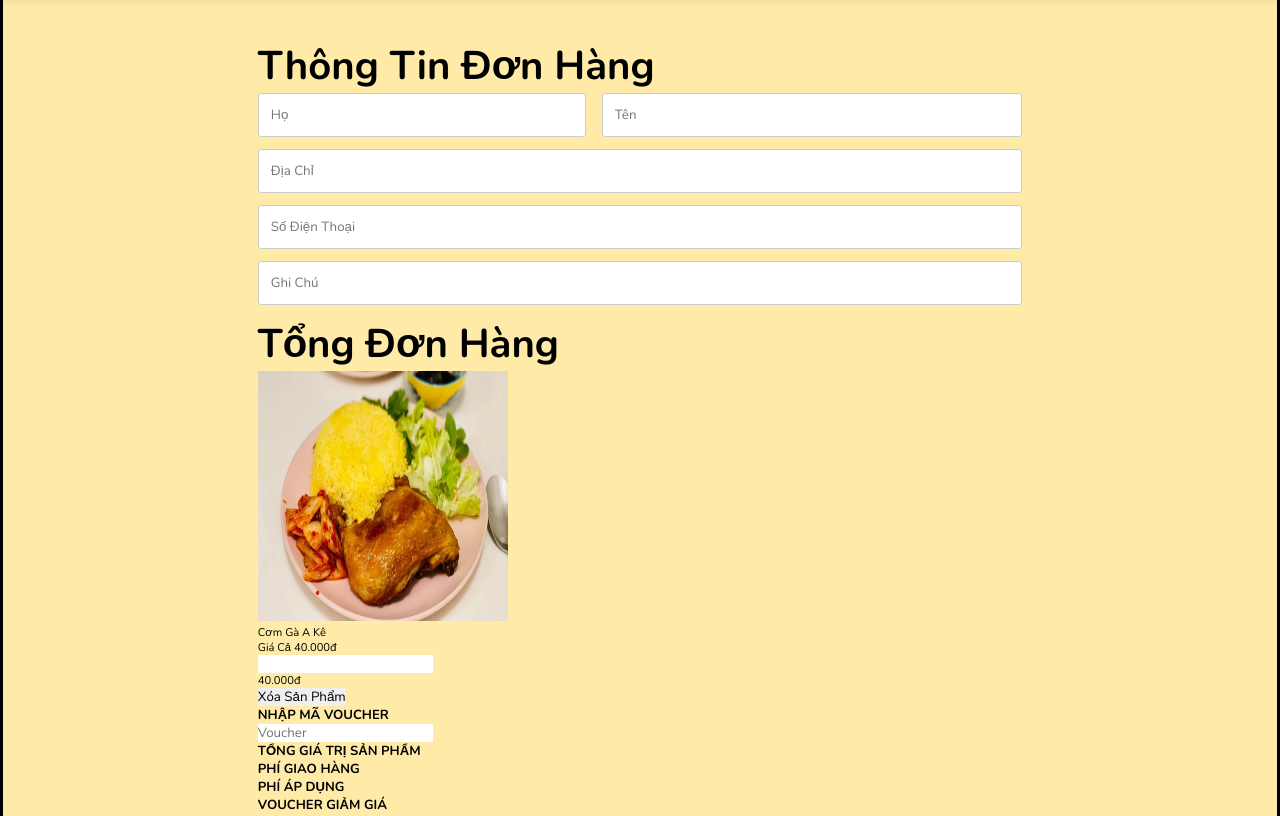
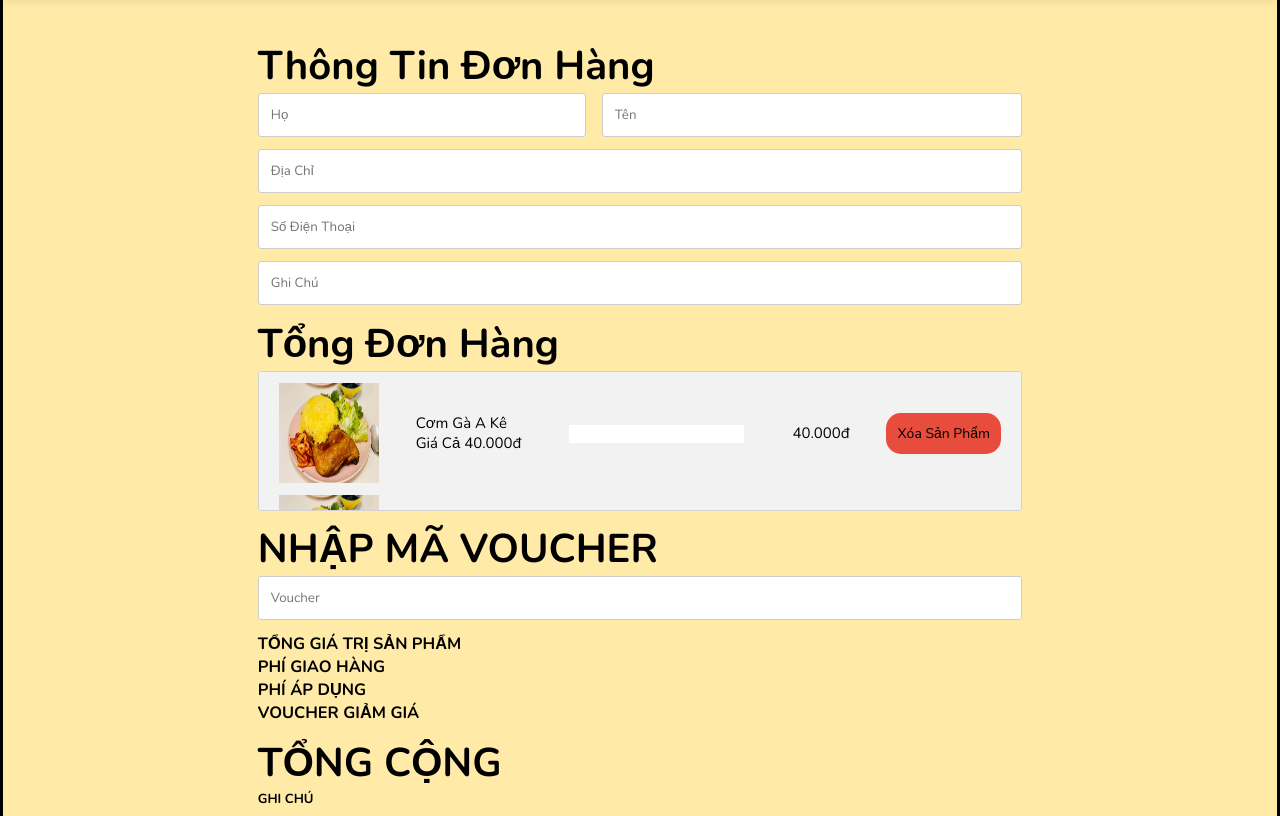
Before and after one commit to 2imfatx/SE-20CLC03-Group10, a plain HTML site: page Source/order.html in a window 1280 px wide. Shown: the part 136-952 px from the top of the page. Drawn offline with nearby package versions, Linux system fonts and the light colour scheme.

Commit message:
update order + footer

```diff
--- a/Source/order.html
+++ b/Source/order.html
@@ -58,27 +58,39 @@
             <h2> Tổng đơn hàng</h2>
             <div class="listOrder">
                 <div id="productOrder">
-                    <div>
-                        <img src="comGa.jpg" alt="">
-                    </div>
+                    <img src="comGa.jpg" alt="">
                     <div>
                         <p>Cơm gà A Kê</p>
                         <p>Giá cả 40.000đ</p>
                     </div>
                     <div>
-                            <input type="number" min="1">
+                        <input type="number" min="1">
                     </div>
                     <div>
                         <p>40.000đ</p>
                     </div>
+                    <button>Xóa sản phẩm </button>
+                </div>
+
+                <div id="productOrder">
+                    <img src="comGa.jpg" alt="">
                     <div>
-                        <button>Xóa sản phẩm </button>
+                        <p>Cơm gà A Kê</p>
+                        <p>Giá cả 40.000đ</p>
                     </div>
+                    <div>
+                        <input type="number" min="1">
+                    </div>
+                    <div>
+                        <p>40.000đ</p>
+                    </div>
+                    <button>Xóa sản phẩm </button>
                 </div>
             </div>
-            <div class="total">
+        </div>
+        <div class="total">
                 <div class="voucher">
-                    <h3>NHẬP MÃ VOUCHER</h3>
+                    <h2>NHẬP MÃ VOUCHER</h3>
                     <input type="text" placeholder="Voucher">
                 </div>
                 <div class="detailBill">
@@ -92,8 +104,6 @@
                     <h3>GHI CHÚ</h3>
                 </div>
             </div>
-        </div>
-
     </div>
 
 
--- a/Source/style.css
+++ b/Source/style.css
@@ -2,6 +2,7 @@
 
 /* như là khai báo toàn cục */
 :root{
+    --red: #e74c3c;
     --green:#27ae60;
     --black:#2c2c54;
     --orange:#e17055;
@@ -169,7 +170,20 @@ img{
 }
 
 .aboutUs{
+    padding: 1rem 0 1rem 0;
     text-align: center;
+    font-size: 30px  ;
+}
+
+.aboutUs2{
+    display: flex;
+    align-items: center;
+    justify-content: space-between;
+    padding: 0 2rem;
+    font-size: 20px;
+}
+.aboutUs2 ul li{
+    list-style: none;
 }
 
 .P2 .categories .box-container .box .btn{
@@ -248,7 +262,7 @@ img{
     font-size: 40px;
 }
 
-.informationOrder input[type=text] {
+.orderBody input[type=text] {
     width: 100%;
     margin-bottom: 12px;
     padding: 12px;
@@ -273,3 +287,54 @@ img{
 .totalOrder h2{
     font-size: 40px;
 }
+
+.listOrder{
+    width: 100%;
+    height: 140px;
+    background-color: #f2f2f2;
+    padding: 1rem 20px 15px 20px;
+    border: 1px solid lightgrey;
+    border-radius: 3px;
+    overflow-y: auto;
+}
+
+#productOrder {
+    display: flex;
+    align-content: center;
+    align-items: center;
+    justify-content: space-between;
+    padding-bottom: 1rem;
+}
+
+#productOrder img{
+    width: 100px;
+    height: 100px;
+}
+#productOrder div{
+    padding: 1rem;
+    font-size: 15px;
+}
+
+#productOrder button{
+    background-color: var(--red);
+    font-size: 14px;
+    align-items: center;
+    padding: 1rem 1rem 1rem 1rem;
+    border-radius: 15px;
+}
+
+#productOrder button:hover{
+    background-color: var(--grey);
+}
+
+.total{
+    padding: 1rem 0 1rem 0;
+}
+
+.total h2{
+    font-size: 40px;
+}
+.total .detailBill{
+    font-size: 14px;
+    padding-bottom: 1rem;
+}
```
Also changed, not shown: Source/index.html (+28 -5 lines).
